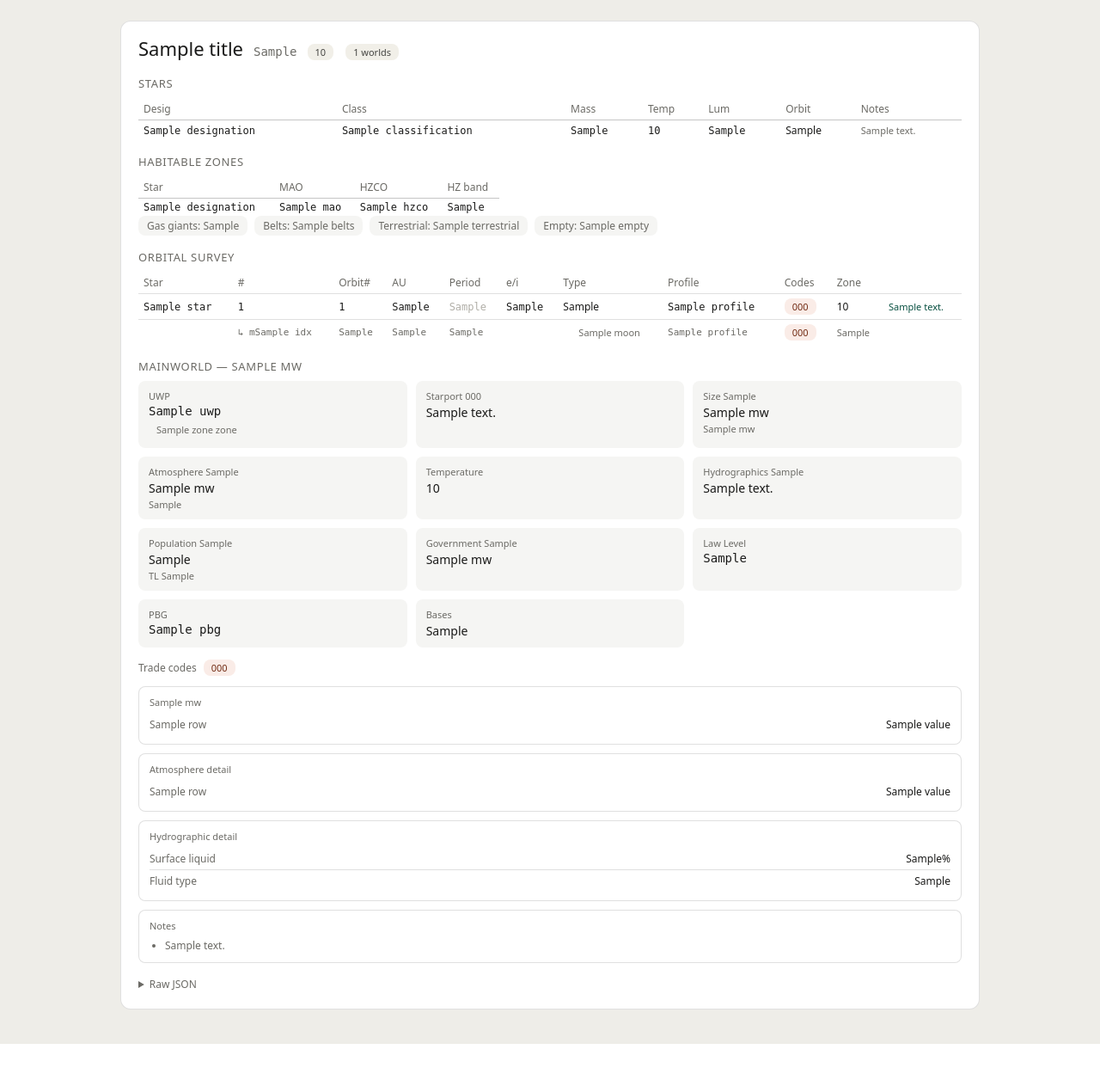
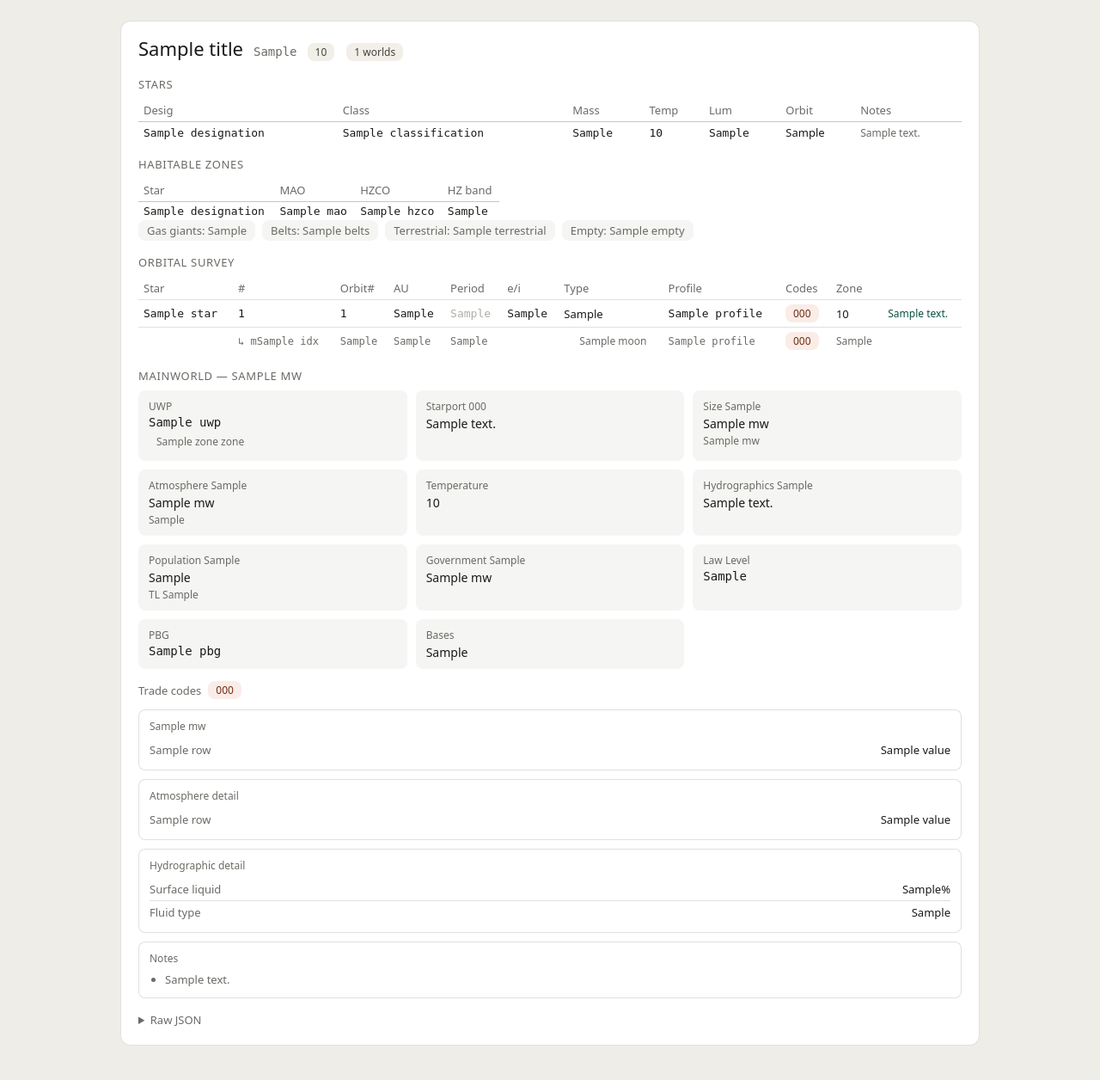
Before and after one commit to Elured-code/traveller-world-gen, a Python web app: template templates/system_detail.html in a window 1280 px wide. Shown: the whole page at 86% size. Before the commit the page ends 1214 px from the top, so only its background shows below. Run offline with Jinja, Linux system fonts and the light colour scheme; the template is opened without the code that fills it: most values are stand-ins (such as "Sample title", 1, 10 or a date in 2020).

Commit message:
style(issue-80): consolidate HTML template font sizes to three tiers
Eliminate text below 12px across all four templates. Two changes per template:

Body text (12px → 13px): table cells, detail rows (.drow), trade labels,
section headings, notes lists, details summaries, stat labels (.stat-label,
.inner-label, .trade-label, .badge, .chip, .note-list) in world templates.

Secondary text (11px → 12px): moon sub-rows, inner-card labels (.inner-lbl,
.sl, .ss), mainworld notes (.mw-note), biosphere column cells, <pre> blocks,
and .note-cell in system_detail.html.

Display and stat-value sizes unchanged (22px/18px/15px/14px).

Co-Authored-By: Claude Sonnet 4.6 <noreply@anthropic.com>

```diff
--- a/templates/system_detail.html
+++ b/templates/system_detail.html
@@ -23,7 +23,7 @@ body{background:var(--bg3);margin:0;padding:1.5rem;color:var(--txt1)}
 .header{display:flex;align-items:baseline;gap:12px;flex-wrap:wrap;margin-bottom:14px}
 h1{font-size:22px;font-weight:500;margin:0}
 .sub{font-size:14px;color:var(--txt2);margin:0}
-.badge{display:inline-block;font-size:11px;font-weight:500;padding:2px 9px;
+.badge{display:inline-block;font-size:12px;font-weight:500;padding:2px 9px;
   border-radius:var(--r8);margin:2px 2px 2px 0}
 .zone-green{background:#e1f5ee;color:#085041}
 .zone-amber{background:#faeeda;color:#633806}
@@ -33,7 +33,7 @@ h1{font-size:22px;font-weight:500;margin:0}
 .section-title{font-size:13px;font-weight:500;color:var(--txt2);
   margin:16px 0 8px;text-transform:uppercase;letter-spacing:0.05em}
 .table-scroll{overflow-x:auto}
-table{width:100%;border-collapse:collapse;font-size:12px}
+table{width:100%;border-collapse:collapse;font-size:13px}
 th{text-align:left;padding:4px 6px;color:var(--txt2);font-weight:500;
   border-bottom:1px solid var(--bdr);white-space:nowrap}
 td{padding:3px 6px;border-bottom:0.5px solid var(--bdr);vertical-align:middle}
@@ -47,11 +47,11 @@ tr:last-child td{border-bottom:none}
 .type-belt{color:var(--txt3)}
 .type-empty{color:var(--txt3)}
 .mw-row td{background:var(--bg2);font-weight:500}
-.mw-note{font-size:11px;color:#085041}
-.moon-row td{color:var(--txt2);font-size:11px;background:var(--bg1)}
+.mw-note{font-size:12px;color:#085041}
+.moon-row td{color:var(--txt2);font-size:12px;background:var(--bg1)}
 .moon-type{padding-left:24px}
 .moon-idx{color:var(--txt3)}
-.note-cell{font-size:11px;color:var(--txt2)}
+.note-cell{font-size:12px;color:var(--txt2)}
 .zone-boiling{color:#791f1f;font-weight:500}
 .zone-hot{color:#633806;font-weight:500}
 .zone-temperate{color:#085041;font-weight:500}
@@ -60,27 +60,27 @@ tr:last-child td{border-bottom:none}
 .mw-grid{display:grid;grid-template-columns:repeat(3,1fr);gap:10px;margin-bottom:12px}
 @media(max-width:640px){.mw-grid{grid-template-columns:repeat(2,1fr)}}
 .stat{background:var(--bg2);border-radius:var(--r8);padding:10px 12px}
-.sl{font-size:11px;color:var(--txt2);margin:0 0 2px}
+.sl{font-size:12px;color:var(--txt2);margin:0 0 2px}
 .sv{font-size:14px;font-weight:500;margin:0}
-.ss{font-size:11px;color:var(--txt2);margin:2px 0 0}
+.ss{font-size:12px;color:var(--txt2);margin:2px 0 0}
 .trade-row{display:flex;align-items:center;gap:8px;flex-wrap:wrap;margin-bottom:4px}
 .codes-cell{white-space:nowrap}
-.trade-lbl{font-size:12px;color:var(--txt2)}
+.trade-lbl{font-size:13px;color:var(--txt2)}
 .no-val{font-size:13px;color:var(--txt2);margin:0}
 .inner-card{background:var(--bg1);border:0.5px solid var(--bdr);border-radius:var(--r8);
   padding:10px 12px;margin-top:10px}
-.inner-lbl{font-size:11px;color:var(--txt2);margin:0 0 6px}
+.inner-lbl{font-size:12px;color:var(--txt2);margin:0 0 6px}
 .drow{display:flex;justify-content:space-between;align-items:baseline;
-  padding:4px 0;border-bottom:0.5px solid var(--bdr);font-size:12px}
+  padding:4px 0;border-bottom:0.5px solid var(--bdr);font-size:13px}
 .drow:last-child{border-bottom:none}
 .dlbl{color:var(--txt2);flex-shrink:0;margin-right:8px}
 .chip-row{display:flex;gap:8px;flex-wrap:wrap;margin-bottom:10px}
-.chip{font-size:12px;color:var(--txt2);background:var(--bg2);
+.chip{font-size:13px;color:var(--txt2);background:var(--bg2);
   padding:3px 10px;border-radius:var(--r8)}
-.note-list{margin:4px 0 0;padding-left:18px;font-size:12px;color:var(--txt2);
+.note-list{margin:4px 0 0;padding-left:18px;font-size:13px;color:var(--txt2);
   line-height:1.6}
-details summary{font-size:12px;color:var(--txt2);cursor:pointer;padding:4px 0;margin-top:12px}
-pre{font-family:ui-monospace,monospace;font-size:11px;color:var(--txt2);
+details summary{font-size:13px;color:var(--txt2);cursor:pointer;padding:4px 0;margin-top:12px}
+pre{font-family:ui-monospace,monospace;font-size:12px;color:var(--txt2);
   white-space:pre-wrap;line-height:1.6;margin:8px 0 0}
 </style>
 </head>
```
Also changed, not shown: templates/system_card.html (+14 -14 lines), templates/world_card.html (+5 -5 lines), templates/world_list.html (+5 -5 lines).
